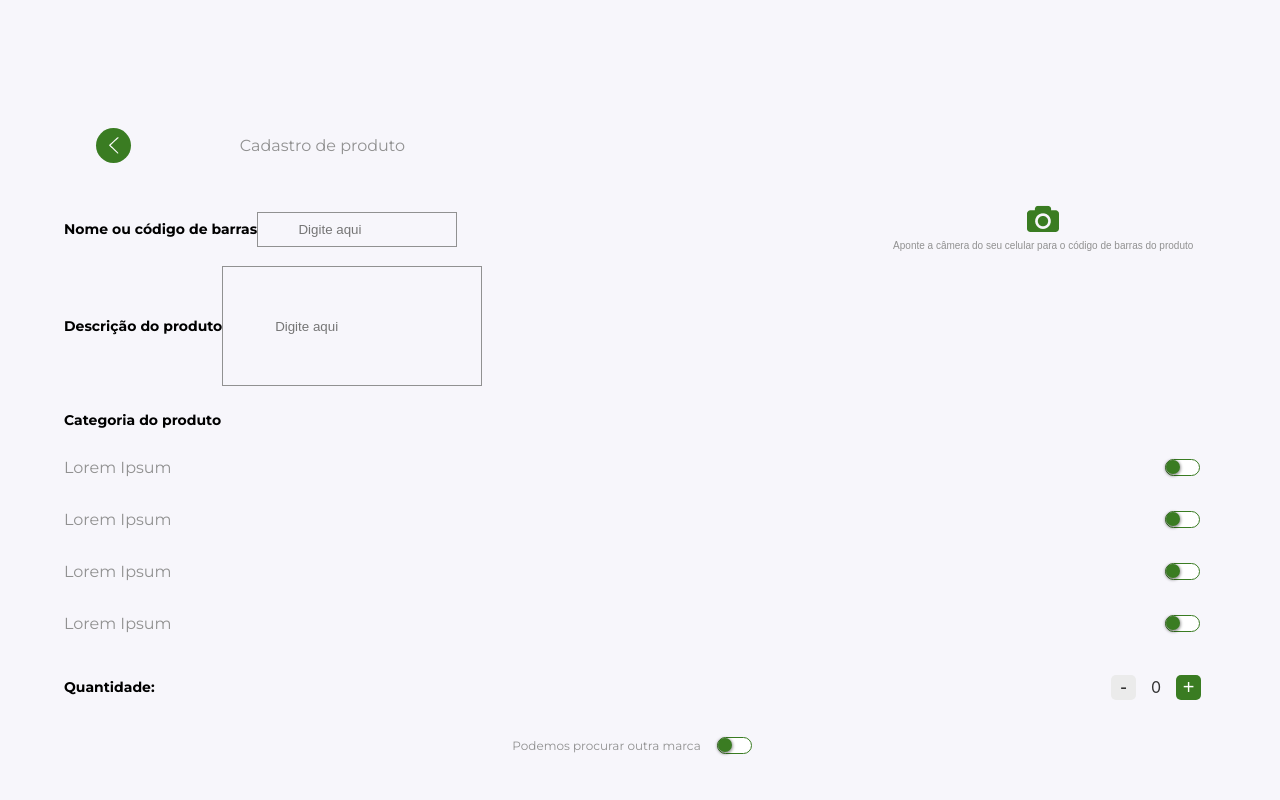
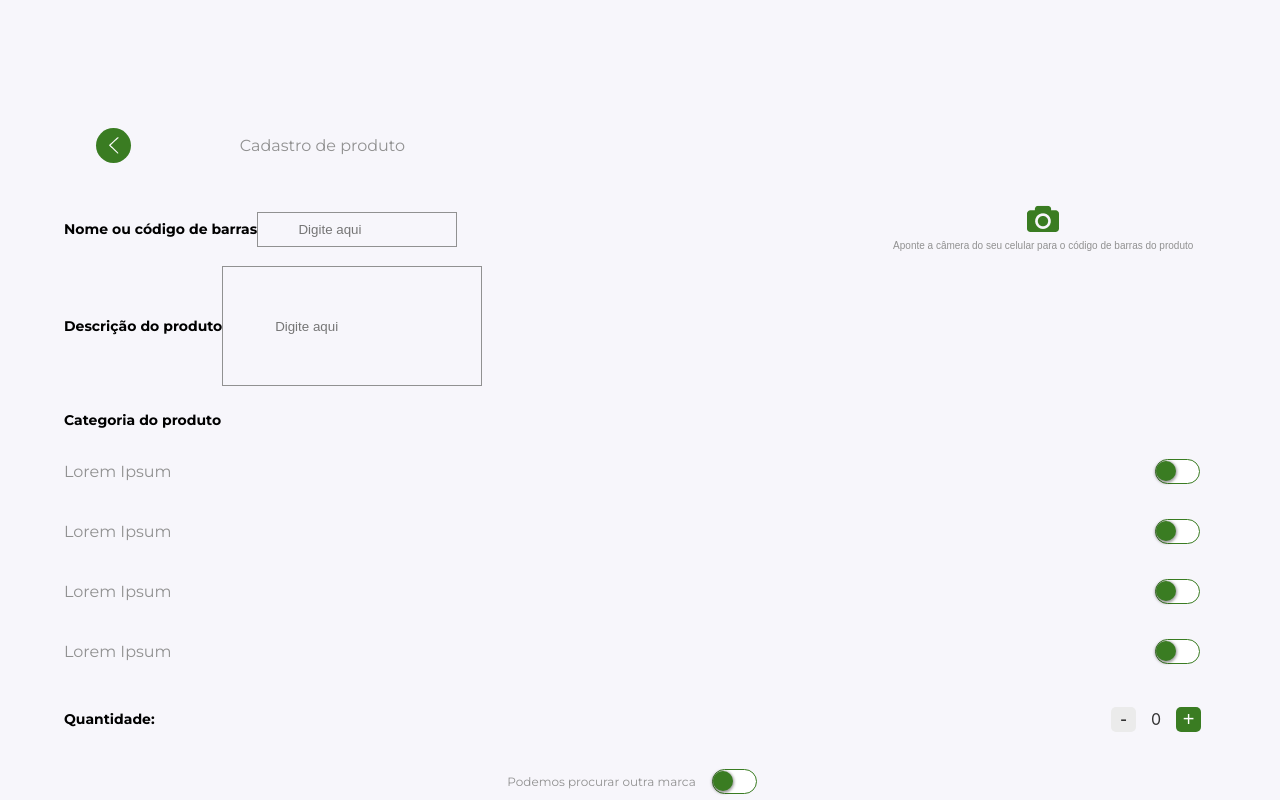
Before and after one commit to lolaeurich/Savy, a React (Create React App) app: page /addProduto in a window 1280 px wide. Built offline with nearby package versions, Linux system fonts and the light colour scheme.

Commit message:
feat: cadastrar produtos

```diff
--- a/src/Pages/AddProduto/style.css
+++ b/src/Pages/AddProduto/style.css
@@ -165,8 +165,8 @@
     content: "";
     display: inline-block;
     position: relative;
-    width: 35px;
-    height: 17px;
+    width: 45px;
+    height: 25px;
     background-color: #fff;
     border: solid 1px #3A7C22;
     border-radius: 15px;
@@ -183,13 +183,13 @@
     content: "";
     position: absolute;
     display: inline-block;
-    width: 14px;
-    height: 14px;
+    width: 20px;
+    height: 20px;
     background-color: #3A7C22;
     border-radius: 21px;
     box-shadow: 0 1px 3px 1px rgba(0, 0, 0, 0.4);
     left: 0px;
-    top: 0px;
+    top: 1px;
     -webkit-transition: left .3s ease, background .3s ease, box-shadow .1s ease;
     transition: left .3s ease, background .3s ease, box-shadow .1s ease;
 }
```
